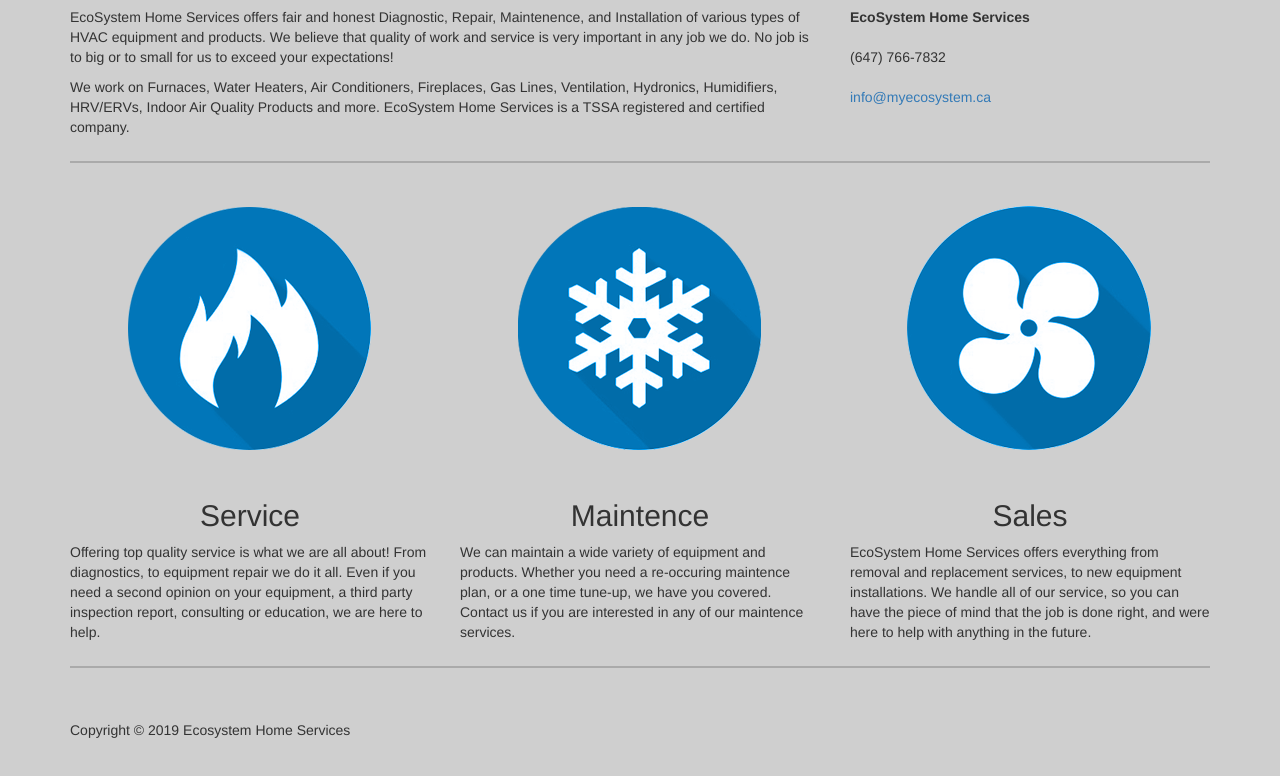
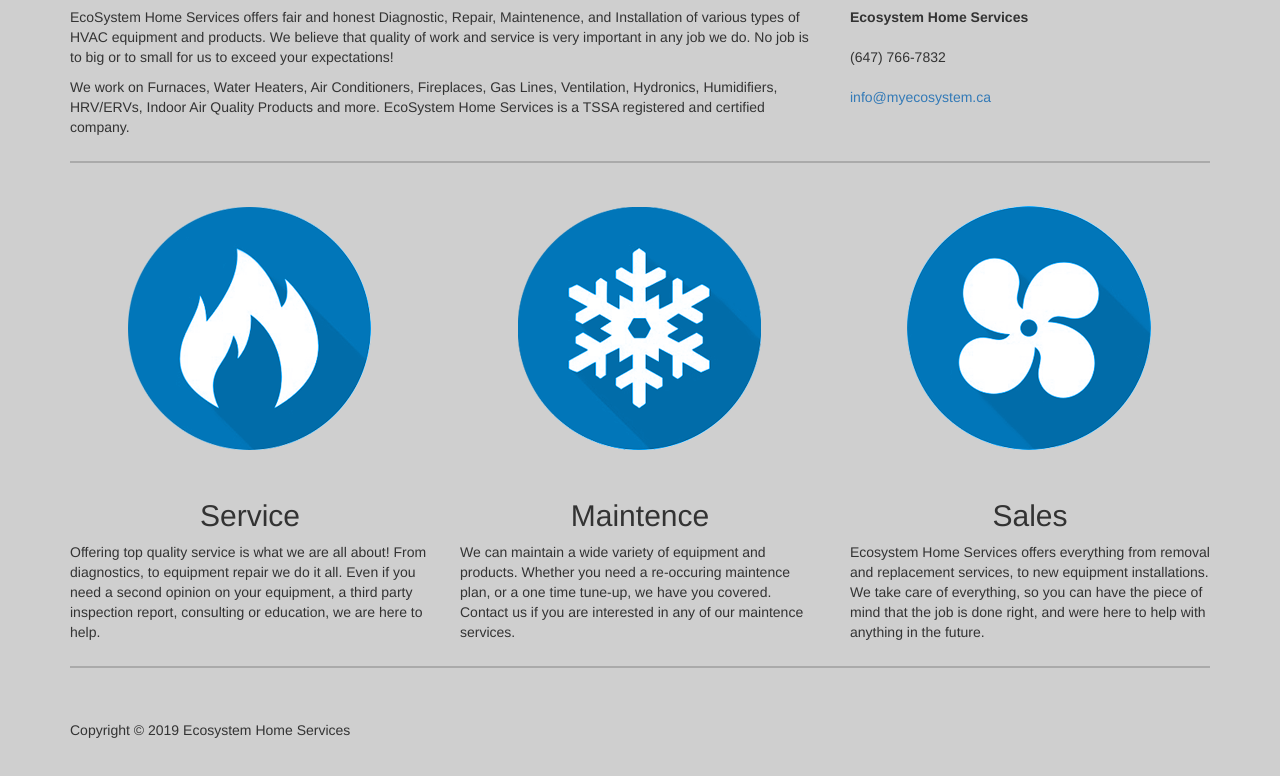
Before and after one commit to mnc1234/template, a plain HTML site: page index.html in a window 1280 px wide. Shown: the part 538-1314 px from the top of the page. Drawn offline with Linux system fonts and the light colour scheme.

Commit message:
Update index.html

```diff
--- a/index.html
+++ b/index.html
@@ -78,7 +78,7 @@
             <div class="row">
                 <div class="col-lg-12">
                     <h4 class="tagline"> &nbsp; </h4>
-                    <img class="img-responsive img-center" src="img/logoheader2.png" alt="EcoSystem Home Services">
+                    <img class="img-responsive img-center" src="img/logoheader2.png" alt="Ecosystem Home Services">
                 </div>
             </div>
         </div>
@@ -99,7 +99,7 @@
             <div class="col-sm-4">
                 <h2>Contact Us</h2>
                 <address>
-                    <strong>EcoSystem Home Services</strong>
+                    <strong>Ecosystem Home Services</strong>
                     <br>
                 </address>
                 <address>
@@ -130,7 +130,7 @@
             <div class="col-sm-4">
                 <img class="img-circle img-responsive img-center" src="img/fanimage.png" alt="">
                 <h2 class="text-center">Sales</h2>
-                <p>EcoSystem Home Services offers everything from removal and replacement services, to new equipment installations. We handle all of our service, so you can have the piece of mind that the job is done right, and were here to help with anything in the future.</p>
+                <p>Ecosystem Home Services offers everything from removal and replacement services, to new equipment installations. We take care of everything, so you can have the piece of mind that the job is done right, and were here to help with anything in the future.</p>
             </div>
         </div>
         <!-- /.row -->
```
